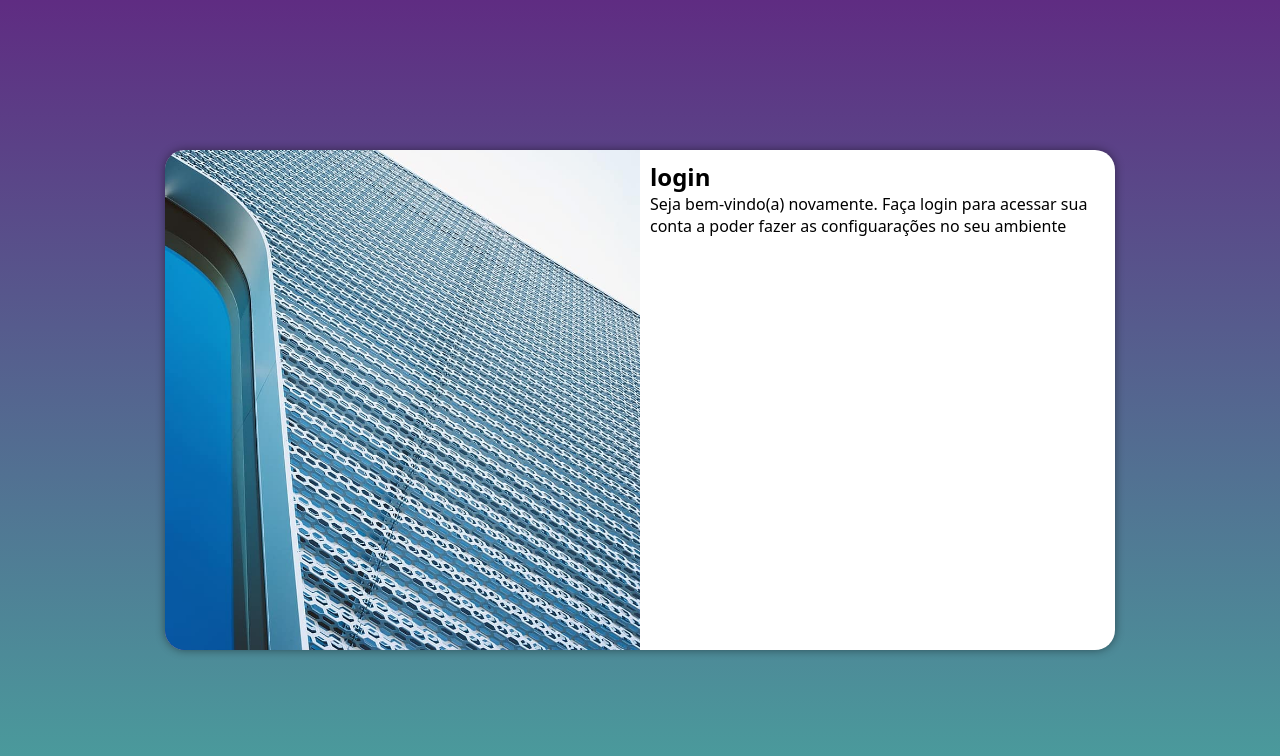
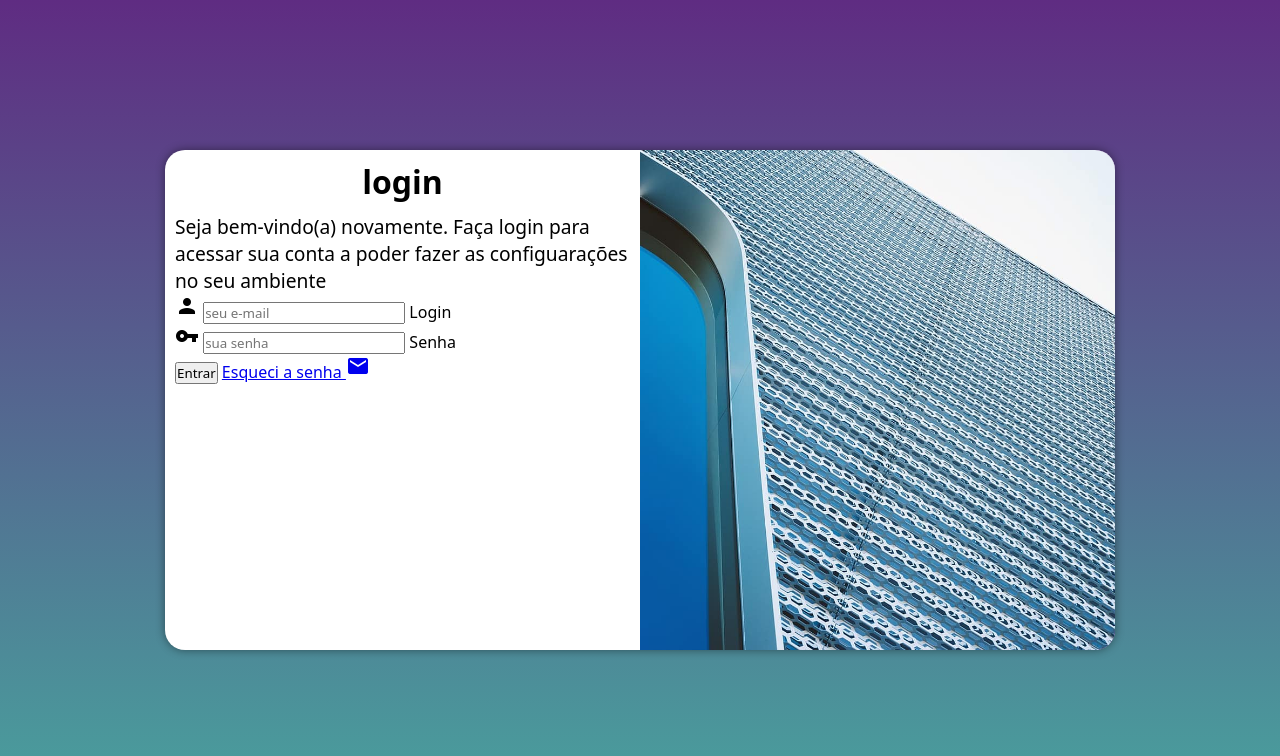
Before and after one commit to Gabriel-Melo-2008/projeto-login, a plain HTML site: page index.html in a window 1280 px wide. Drawn offline with Linux system fonts and the light colour scheme.

Commit message:
atualização

```diff
--- a/estilos/mediaquery.css
+++ b/estilos/mediaquery.css
@@ -33,13 +33,22 @@
     }
 
     section#login > div#imagem{
-        float: left;
+        float: right;
         width: 50%;
         height: 100%;
     }
 
     section#login > div#formulario{
-        float: right;
+        float: left;
         width: 50%;
     }
+
+    div#formulario > h1{
+        font-size: 2em;
+    }
+
+    div#formulario> p{
+        font-size: 1.2em ;
+    }
+
 }
--- a/estilos/style.css
+++ b/estilos/style.css
@@ -52,3 +52,12 @@ section#login > div#formulario{
     display: block;
     padding: 10px;
 }
+
+div#formulario > h1{
+    text-align: center;
+    margin-bottom: 10px;
+}
+
+div#formulario > p{
+    font-size: 0.8em ;
+}
--- a/index.html
+++ b/index.html
@@ -3,6 +3,7 @@
 <head>
     <meta charset="UTF-8">
     <meta name="viewport" content="width=device-width, initial-scale=1.0">
+    <link rel="stylesheet" href="https://fonts.googleapis.com/icon?family=Material+Icons">
     <title>Login</title>
     <link rel="stylesheet" href="estilos/style.css">
     <link rel="stylesheet" href="estilos/mediaquery.css">
@@ -17,7 +18,21 @@
 
                 <p>Seja bem-vindo(a) novamente. Faça login para acessar sua conta a poder fazer as configuarações no seu ambiente</p>
 
-                <form action="login.php" method="post"></form>
+                <form action="login.php" method="post" autocomplete="on">
+                    <div class="campo">
+                        <span class="material-icons"> person</span>
+                        <input type="email" name="login" id="ilogin" placeholder="seu e-mail" autocomplete="email" required minlength="30">
+                        <label for="ilogin">Login</label>
+                    </div>
+                    <div class="campo">
+                        <span class="material-icons"> vpn_key</span>
+                        <input type="password" name="sena" id="isenha" placeholder="sua senha" autocomplete="current-password" required minlength="8" maxlength="20">
+                        <label for="isenha">Senha</label>
+                    </div>
+                    <input type="submit" value="Entrar">
+                    <a href="esqueci.html">Esqueci a senha <span class="material-icons"> mail </span>
+                    </a>
+                </form>
 
             </div>
         </section>
```
